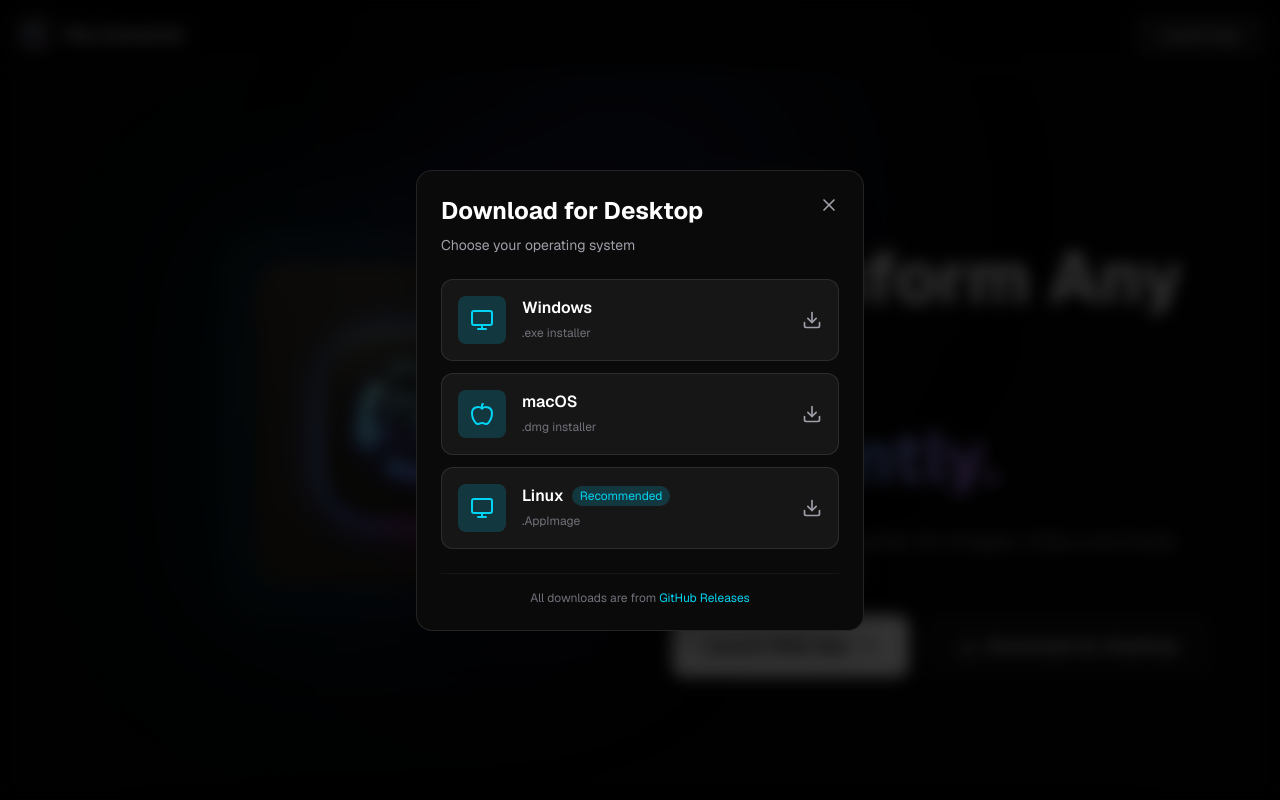
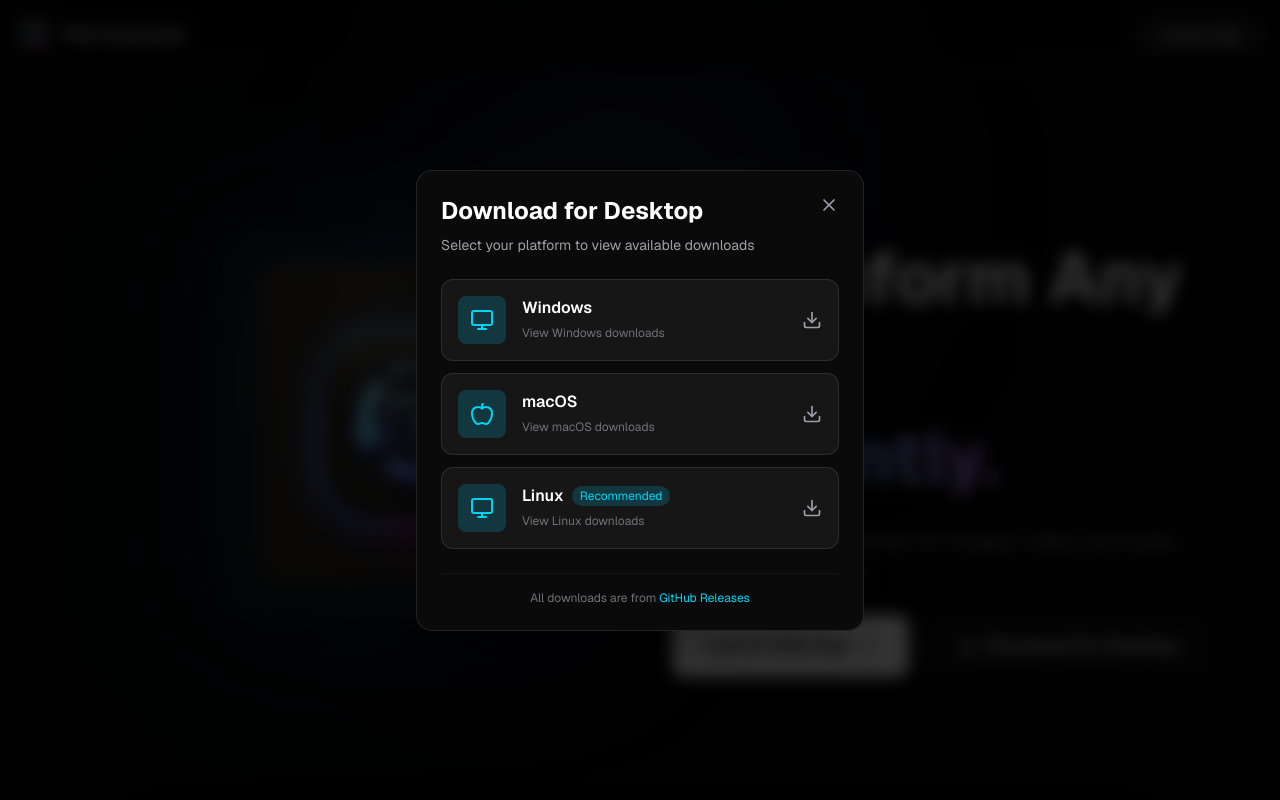
Before and after one commit to martin-sack/File-Converter, a Next.js app: page / in a window 1280 px wide. Both pictures are taken after a click on the button "Download for Desktop". Shown: the top 800 px of the page. Built offline with nearby package versions, Linux system fonts and the light colour scheme.

Commit message:
Fix download modal to open GitHub releases page in new tab

```diff
--- a/components/DownloadModal.tsx
+++ b/components/DownloadModal.tsx
@@ -27,27 +27,27 @@
       os: 'windows',
       name: 'Windows',
       icon: <Monitor className="w-6 h-6" />,
-      url: 'https://github.com/martin-sack/File-Converter/releases/latest/download/File-Converter-Setup.exe',
+      url: 'https://github.com/martin-sack/File-Converter/releases/latest',
       recommended: detectedOS === 'windows',
     },
     {
       os: 'mac',
       name: 'macOS',
       icon: <Apple className="w-6 h-6" />,
-      url: 'https://github.com/martin-sack/File-Converter/releases/latest/download/File-Converter.dmg',
+      url: 'https://github.com/martin-sack/File-Converter/releases/latest',
       recommended: detectedOS === 'mac',
     },
     {
       os: 'linux',
       name: 'Linux',
       icon: <Monitor className="w-6 h-6" />,
-      url: 'https://github.com/martin-sack/File-Converter/releases/latest/download/File-Converter.AppImage',
+      url: 'https://github.com/martin-sack/File-Converter/releases/latest',
       recommended: detectedOS === 'linux',
     },
   ];
 
   const handleDownload = (url: string) => {
-    window.location.href = url;
+    window.open(url, '_blank');
     setTimeout(() => onClose(), 500);
   };
 
@@ -65,7 +65,7 @@
         {/* Header */}
         <div className="mb-6">
           <h2 className="text-2xl font-bold text-white mb-2">Download for Desktop</h2>
-          <p className="text-sm text-zinc-400">Choose your operating system</p>
+          <p className="text-sm text-zinc-400">Select your platform to view available downloads</p>
         </div>
 
         {/* Download Options */}
@@ -90,9 +90,9 @@
                     )}
                   </div>
                   <span className="text-xs text-zinc-500">
-                    {download.os === 'windows' && '.exe installer'}
-                    {download.os === 'mac' && '.dmg installer'}
-                    {download.os === 'linux' && '.AppImage'}
+                    {download.os === 'windows' && 'View Windows downloads'}
+                    {download.os === 'mac' && 'View macOS downloads'}
+                    {download.os === 'linux' && 'View Linux downloads'}
                   </span>
                 </div>
               </div>
```
